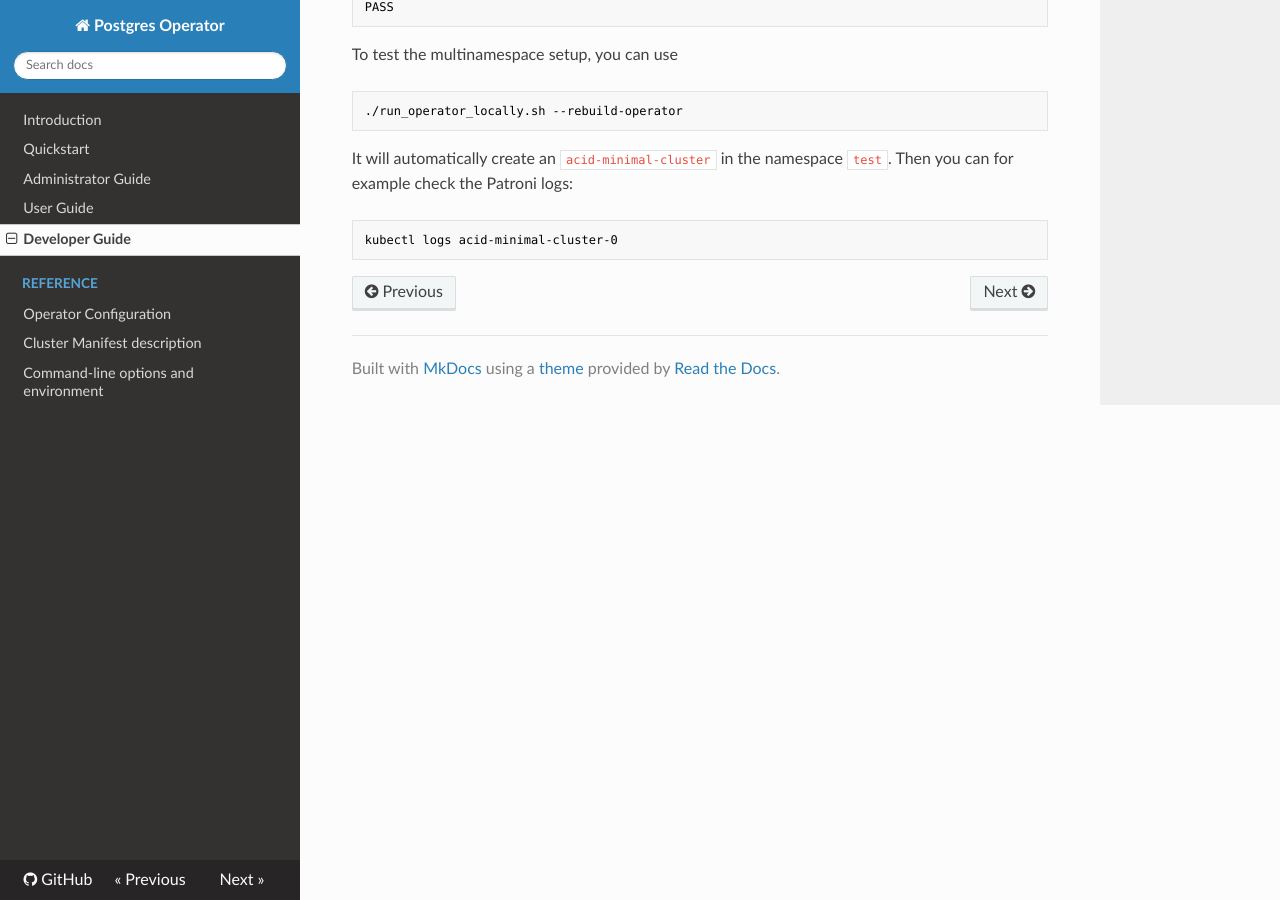
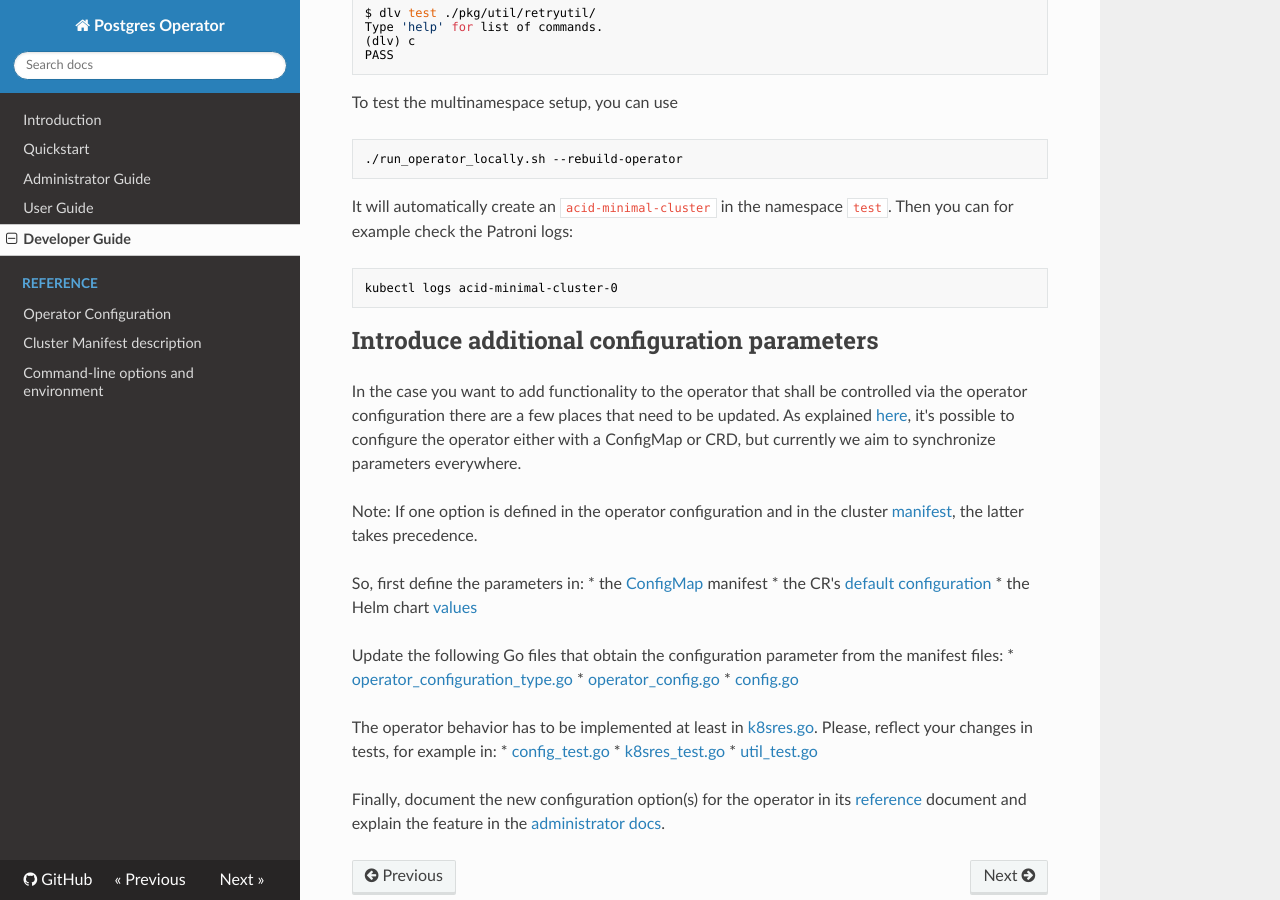
Before and after one commit to zalando/postgres-operator, an MkDocs documentation site: the page built from docs/developer.md, in a window 1280 px wide and 900 px high, scrolled down 5973 px. Built offline with MkDocs 1.6.1, drawn with Linux system fonts in a browser that asks for light colours; nearby versions of some CDN libraries; old or Windows-style settings are respelled for this version of MkDocs; some of the changed text lies outside the part shown.

Commit message:
Add paragraph on how to extend operator configuration in dev docs (#538)
* add paragraph on how to extend operator configuration in dev docs

````diff
--- a/docs/developer.md
+++ b/docs/developer.md
@@ -10,7 +10,8 @@ After the installation, issue
     $ minikube start
 ```
 
-Note: if you are running on a Mac, you may also use Docker for Mac Kubernetes instead of a docker-machine.
+Note: if you are running on a Mac, you may also use Docker for Mac Kubernetes
+instead of a docker-machine.
 
 Once you have it started successfully, use [the quickstart
 guide](https://github.com/kubernetes/minikube#quickstart) in order to test your
@@ -79,7 +80,8 @@ cluster.
 
 ## Connect to PostgreSQL
 
-We can use the generated secret of the `postgres` robot user to connect to our `acid-minimal-cluster` master running in Minikube:
+We can use the generated secret of the `postgres` robot user to connect to our
+`acid-minimal-cluster` master running in Minikube:
 
 ```bash
     $ export HOST_PORT=$(minikube service acid-minimal-cluster --url | sed 's,.*/,,')
@@ -176,7 +185,12 @@ See comments there for minor issues that can sometimes broke the generation proc
 * [Code Generation for CustomResources](https://blog.openshift.com/kubernetes-deep-dive-code-generation-customresources/) - intro post on the topic
 * Code generation in [Prometheus](https://github.com/coreos/prometheus-operator) and [etcd](https://github.com/coreos/etcd-operator) operators
 
-To debug the generated API locally, use the [kubectl proxy](https://kubernetes.io/docs/tasks/access-kubernetes-api/http-proxy-access-api/) and `kubectl --v=8` log level to display contents of HTTP requests (run the operator itself with `--v=8` to log all REST API requests). To attach a debugger to the operator, use the `-outofcluster` option to run the operator locally on the developer's laptop (and not in a docker container).
+To debug the generated API locally, use the
+[kubectl proxy](https://kubernetes.io/docs/tasks/access-kubernetes-api/http-proxy-access-api/)
+and `kubectl --v=8` log level to display contents of HTTP requests (run the
+operator itself with `--v=8` to log all REST API requests). To attach a debugger
+to the operator, use the `-outofcluster` option to run the operator locally on
+the developer's laptop (and not in a docker container).
 
 # Debugging the operator
 
@@ -201,15 +215,15 @@ defaults to 4)
 * /workers/$id/logs - log of the operations performed by a given worker
 * /clusters/ - list of teams and clusters known to the operator
 * /clusters/$team - list of clusters for the given team
-* /clusters/$team/$namespace/$clustername - detailed status of the cluster, including the
-  specifications for CRD, master and replica services, endpoints and
-  statefulsets, as well as any errors and the worker that cluster is assigned
-  to.
-* /clusters/$team/$namespace/$clustername/logs/ - logs of all operations performed to the
-  cluster so far.
-* /clusters/$team/$namespace/$clustername/history/ - history of cluster changes triggered
-  by the changes of the manifest (shows the somewhat obscure diff and what
-  exactly has triggered the change)
+* /clusters/$team/$namespace/$clustername - detailed status of the cluster,
+  including the specifications for CRD, master and replica services, endpoints
+  and statefulsets, as well as any errors and the worker that cluster is
+  assigned to.
+* /clusters/$team/$namespace/$clustername/logs/ - logs of all operations
+  performed to the cluster so far.
+* /clusters/$team/$namespace/$clustername/history/ - history of cluster changes
+  triggered by the changes of the manifest (shows the somewhat obscure diff and
+  what exactly has triggered the change)
 
 The operator also supports pprof endpoints listed at the
 [pprof package](https://golang.org/pkg/net/http/pprof/), such as:
@@ -290,10 +304,46 @@ PASS
 ```
 
 To test the multinamespace setup, you can use
+
 ```
 ./run_operator_locally.sh --rebuild-operator
 ```
-It will automatically create an `acid-minimal-cluster` in the namespace `test`. Then you can for example check the Patroni logs:
+It will automatically create an `acid-minimal-cluster` in the namespace `test`.
+Then you can for example check the Patroni logs:
+
 ```
 kubectl logs acid-minimal-cluster-0
 ```
+
+## Introduce additional configuration parameters
+
+In the case you want to add functionality to the operator that shall be
+controlled via the operator configuration there are a few places that need to
+be updated. As explained [here](reference/operator_parameters.md), it's possible
+to configure the operator either with a ConfigMap or CRD, but currently we aim
+to synchronize parameters everywhere.
+
+Note: If one option is defined in the operator configuration and in the cluster
+[manifest](../manifests/complete-postgres-manifest.yaml), the latter takes
+precedence.
+
+So, first define the parameters in:
+* the [ConfigMap](../manifests/configmap.yaml) manifest
+* the CR's [default configuration](../manifests/postgresql-operator-default-configuration.yaml)
+* the Helm chart [values](../charts/postgres-operator/values.yaml)
+
+Update the following Go files that obtain the configuration parameter from the
+manifest files:
+* [operator_configuration_type.go](../pkg/apis/acid.zalan.do/v1/operator_configuration_type.go)
+* [operator_config.go](../pkg/controller/operator_config.go)
+* [config.go](../pkg/util/config/config.go)
+
+The operator behavior has to be implemented at least in [k8sres.go](../pkg/cluster/k8sres.go).
+Please, reflect your changes in tests, for example in:
+* [config_test.go](../pkg/util/config/config_test.go)
+* [k8sres_test.go](../pkg/cluster/k8sres_test.go)
+* [util_test.go](../pkg/apis/acid.zalan.do/v1/util_test.go)
+
+Finally, document the new configuration option(s) for the operator in its
+[reference](reference/operator_parameters.md) document and explain the feature
+in the [administrator docs](administrator.md).
````
Also changed, not shown: other parts of docs/developer.md (+9 -2 lines).
